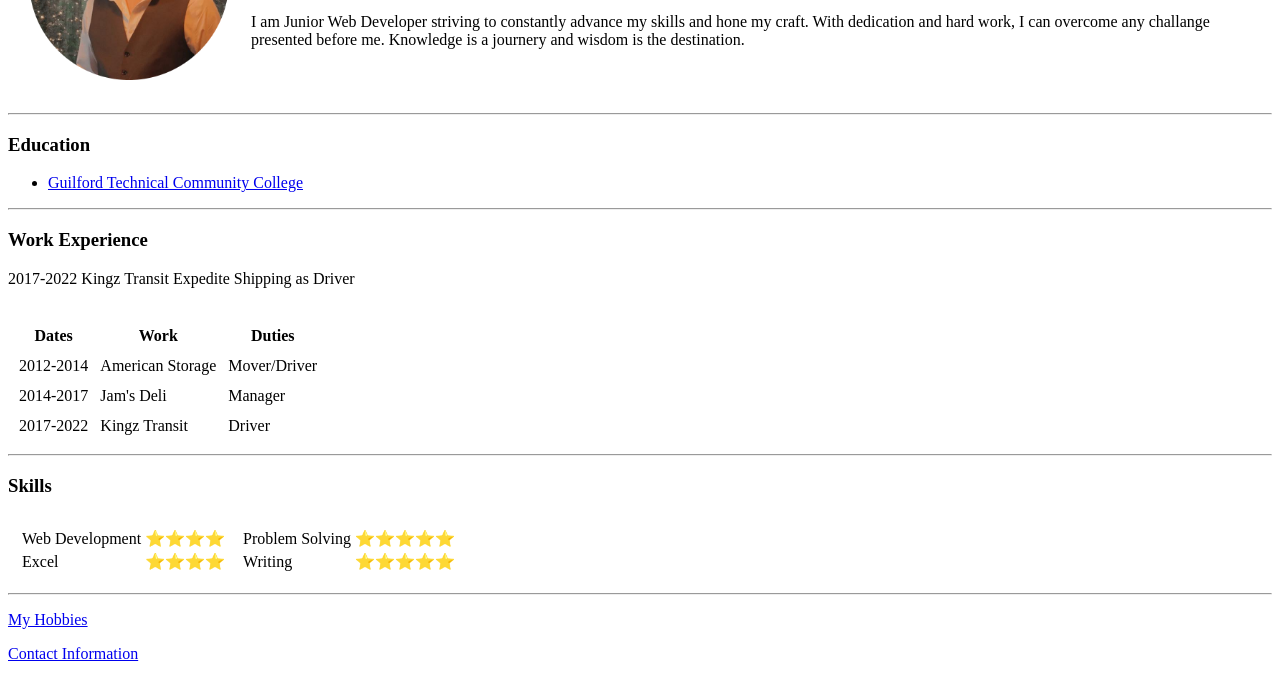
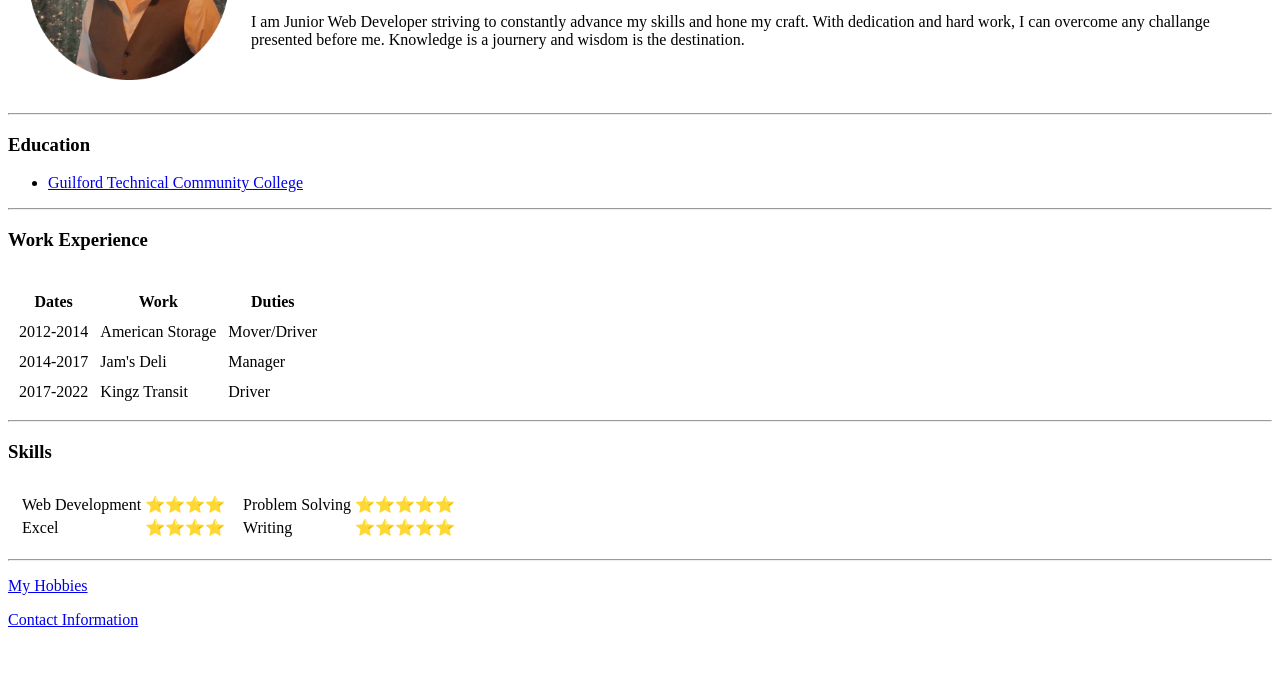
Before and after one commit to SnowX87/cv, a plain HTML site: page index.html in a window 1280 px wide. Shown: the part 149-828 px from the top of the page. After the commit the page ends 800 px from the top, so only its background shows below. Drawn offline with Linux system fonts and the light colour scheme.

Commit message:
Update index.html

```diff
--- a/index.html
+++ b/index.html
@@ -28,7 +28,6 @@
   </ul>
   <hr>
   <h3>Work Experience</h3>
-  <p>2017-2022 Kingz Transit Expedite Shipping as Driver</p>
   <table cellspacing="10">
     <th>
       <tr>
```
